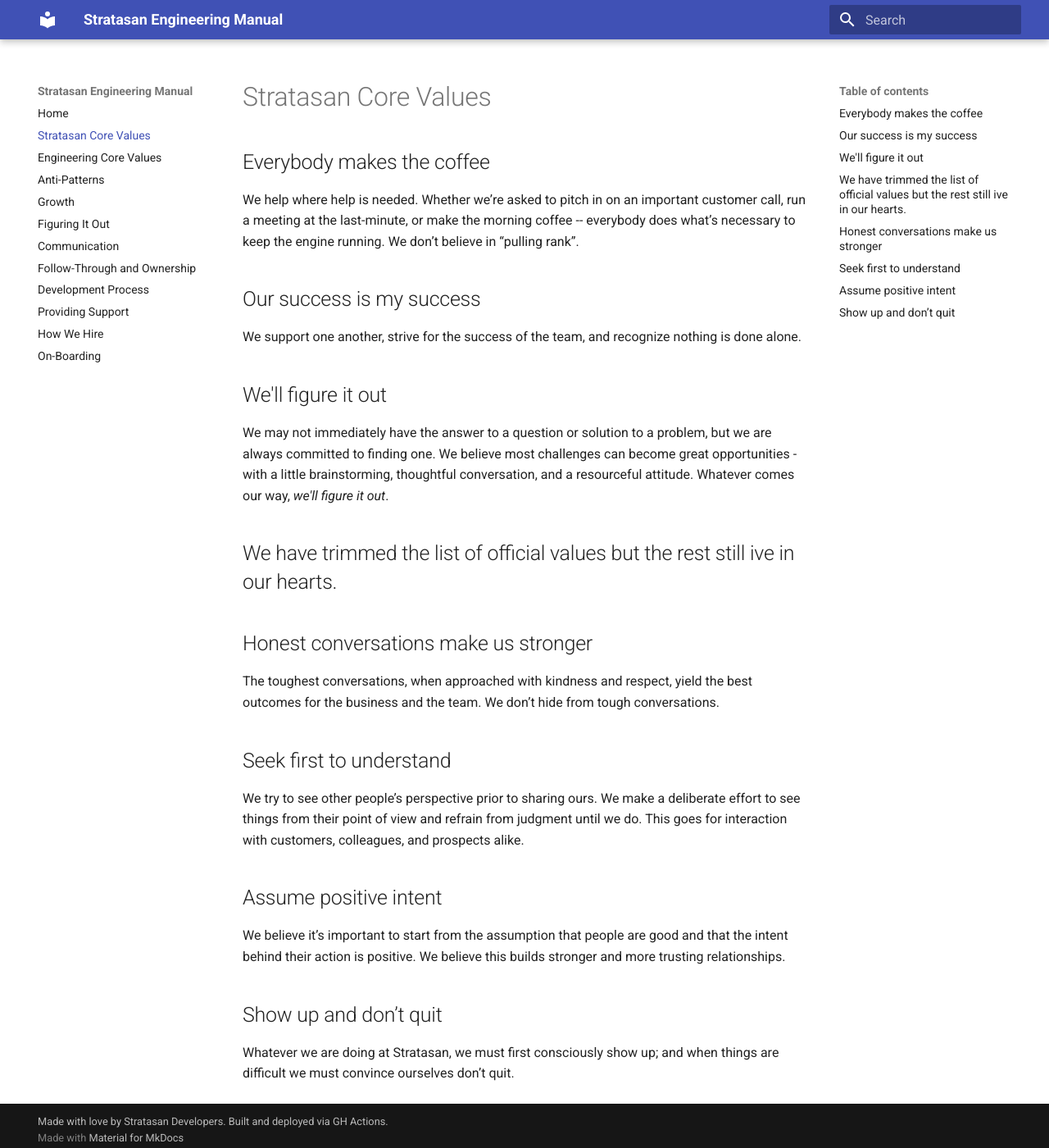
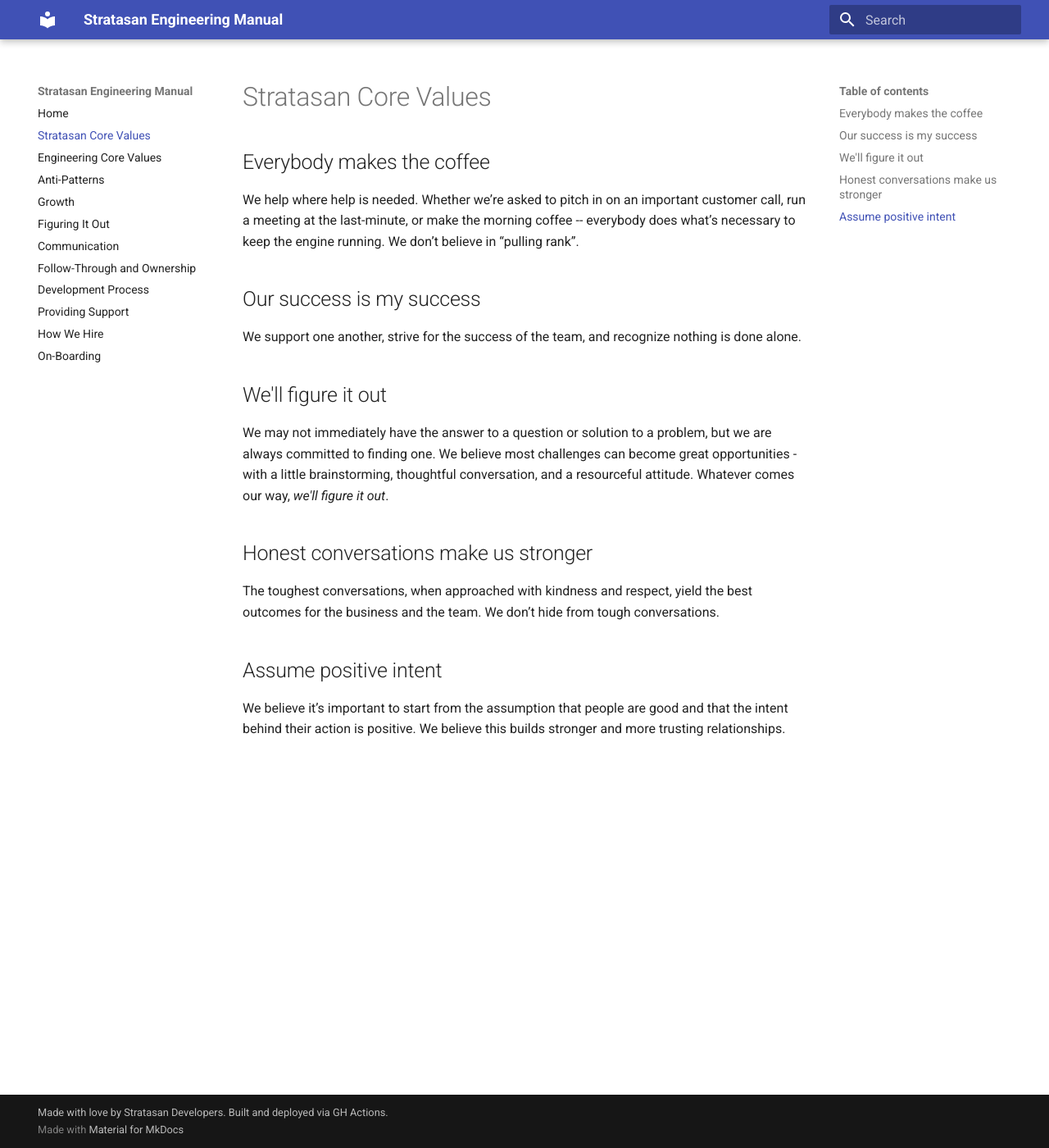
Before and after one commit to stratasan/engineering, an MkDocs documentation site: the page built from docs/core_values.md, in a window 1280 px wide and 1400 px high. Shown: the whole window at 82% size. Built offline with MkDocs 1.6.1 and Material for MkDocs 9.7.7, drawn with Linux system fonts in a browser that asks for light colours; old or Windows-style settings are respelled for this version of MkDocs.

Commit message:
Trim core values.
I don't see any value in including beyond what's elsewhere. Assume
Positive Intent is still a core value, leaving that.

```diff
--- a/docs/core_values.md
+++ b/docs/core_values.md
@@ -12,20 +12,10 @@ We support one another, strive for the success of the team, and recognize nothin
 
 We may not immediately have the answer to a question or solution to a problem, but we are always committed to finding one. We believe most challenges can become great opportunities - with a little brainstorming, thoughtful conversation, and a resourceful attitude. Whatever comes our way, _we'll figure it out_.
 
-
-## We have trimmed the list of official values but the rest still ive in our hearts.
 ## Honest conversations make us stronger
 
 The toughest conversations, when approached with kindness and respect, yield the best outcomes for the business and the team. We don’t hide from tough conversations.
 
-## Seek first to understand
-
-We try to see other people’s perspective prior to sharing ours. We make a deliberate effort to see things from their point of view and refrain from judgment until we do. This goes for interaction with customers, colleagues, and prospects alike.
-
 ## Assume positive intent
 
 We believe it’s important to start from the assumption that people are good and that the intent behind their action is positive. We believe this builds stronger and more trusting relationships.
-
-## Show up and don’t quit
-
-Whatever we are doing at Stratasan, we must first consciously show up; and when things are difficult we must convince ourselves don’t quit.
```
